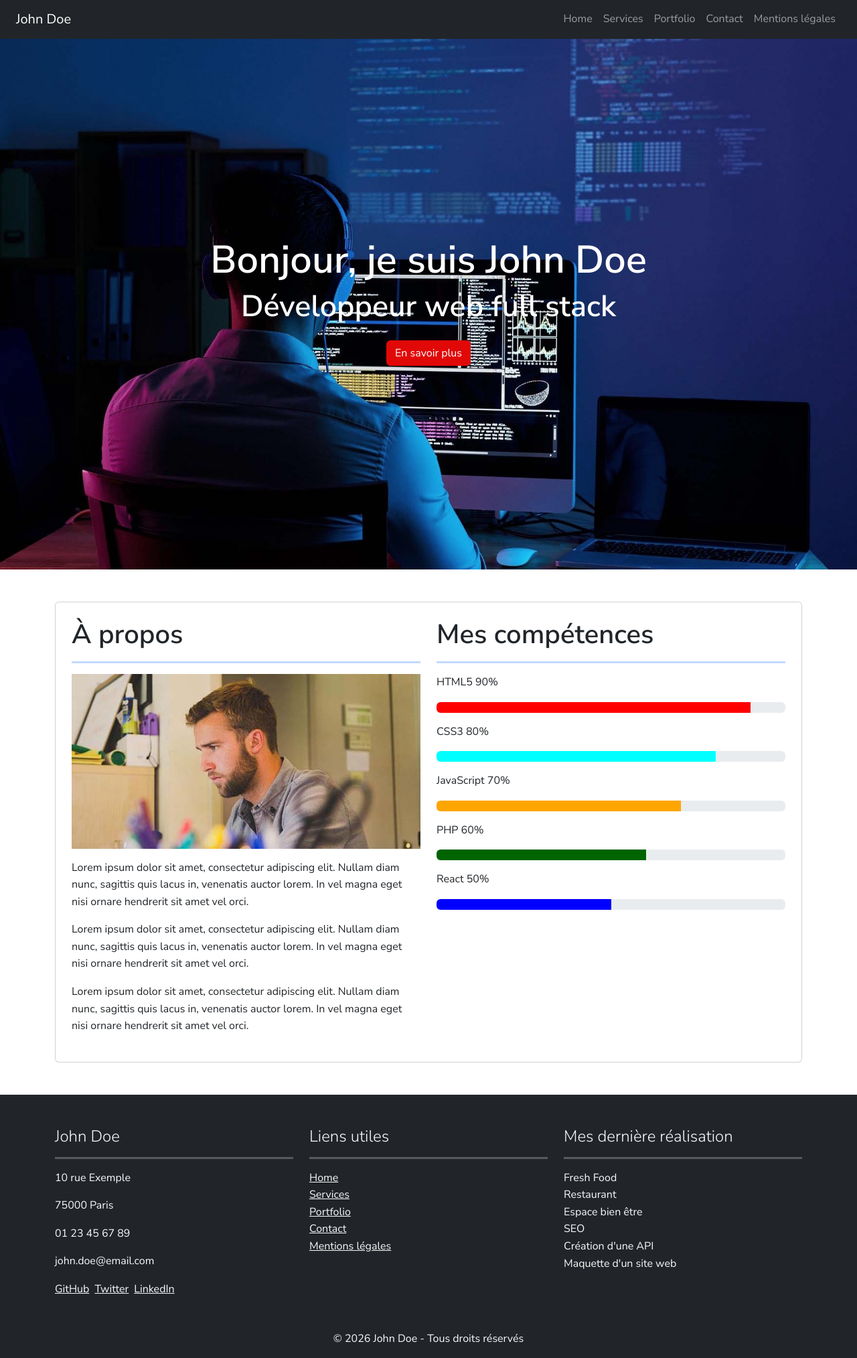
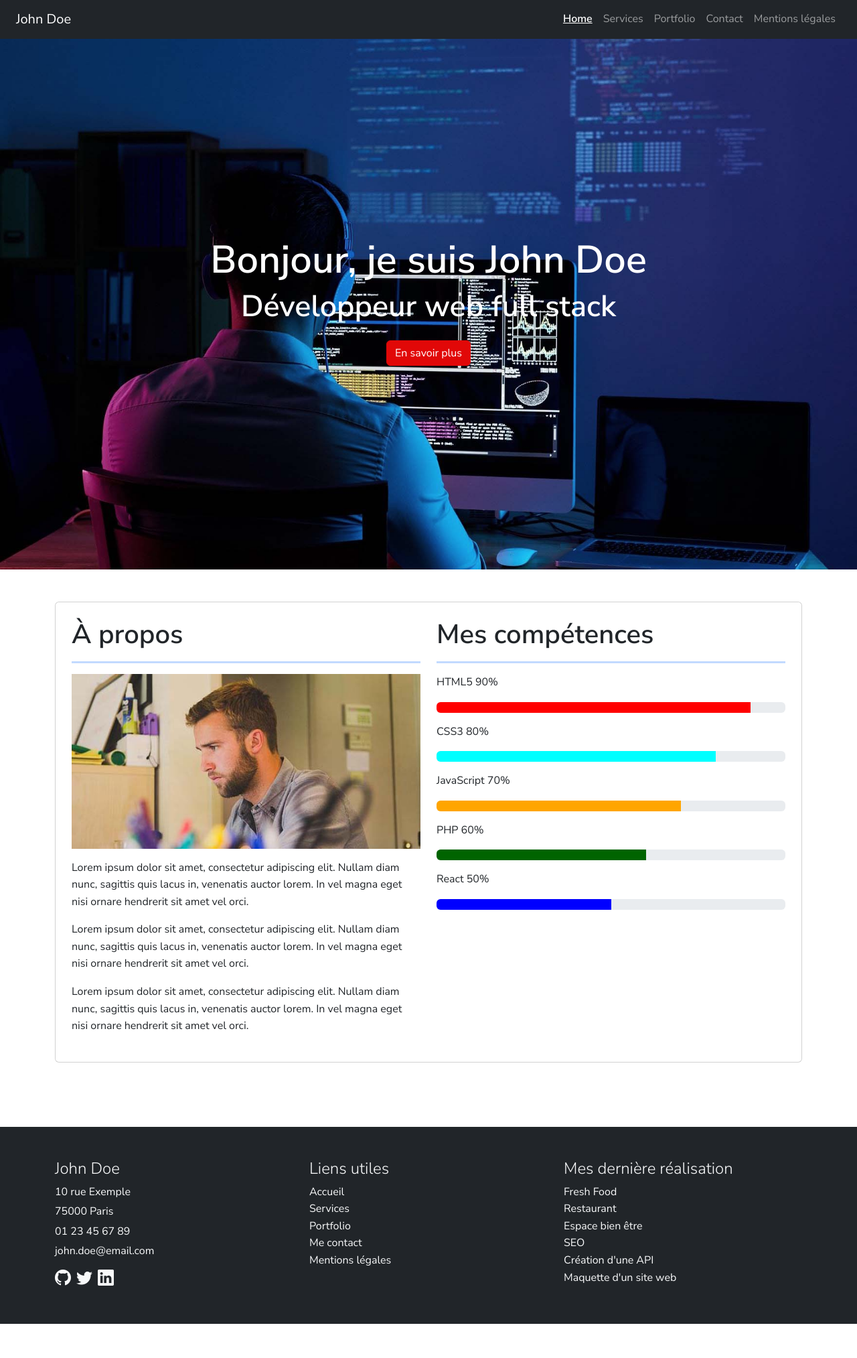
Before and after one commit to Luafan-8/portfolio-futur-web-dev, a React (Create React App) app: page / in a window 1280 px wide. Shown: the whole page at 67% size. After the commit the page ends 1976 px from the top, so only its background shows below. Built offline with nearby package versions, Linux system fonts and the light colour scheme.

Commit message:
Css Parti 3 amélioration de détail : hover,commentaire et ajout du css de Contact

```diff
--- a/src/App.js
+++ b/src/App.js
@@ -12,7 +12,6 @@ import MentionsLegales from "../src/pages/MentionLegales";
 function App() {
   return (
     <BrowserRouter>
-
       <Navbar />
 
       <Routes>
@@ -23,7 +22,16 @@ function App() {
         <Route path="/mentions-legales" element={<MentionsLegales />} />
       </Routes>
 
+      <div className="app-wrapper">
+      <Navbar />
+      <main className="flex-fill">
+        <Routes>
+          {/* tes routes */}
+        </Routes>
+      </main>
       <Footer />
+    </div>
+
 
     </BrowserRouter>
   );
--- a/src/components/Footer.jsx
+++ b/src/components/Footer.jsx
@@ -7,37 +7,34 @@ function Footer() {
         <div className="row">
 
           {/* PARTIE 1 : Infos John Doe */}
-          <div className="col-12 col-md-4 mb-4">
-            <h4>John Doe</h4>
-            <hr className="bg-light"/>
-            <p>10 rue Exemple</p>
-            <p>75000 Paris</p>
-            <p>01 23 45 67 89</p>
-            <p>john.doe@email.com</p>
+          <div className="col-12 col-md-4 mb-1 social-icons">
+            <h4 className="fs-4">John Doe</h4>
+            <p className="mb-1">10 rue Exemple</p>
+            <p className="mb-1">75000 Paris</p>
+            <p className="mb-1">01 23 45 67 89</p>
+            <p className="mb-1">john.doe@email.com</p>
             <div className="d-flex gap-2 mt-2">
-              <a href="https://github.com" target="_blank" rel="noopener noreferrer" className="text-light">GitHub</a>
-              <a href="https://twitter.com" target="_blank" rel="noopener noreferrer" className="text-light">Twitter</a>
-              <a href="https://linkedin.com" target="_blank" rel="noopener noreferrer" className="text-light">LinkedIn</a>
+              <a href="https://github.com" target="_blank" rel="noopener noreferrer" className="text-light"><i class="bi bi-github"></i></a>
+              <a href="https://twitter.com" target="_blank" rel="noopener noreferrer" className="text-light"><i class="bi bi-twitter"></i></a>
+              <a href="https://linkedin.com" target="_blank" rel="noopener noreferrer" className="text-light"><i class="bi bi-linkedin"></i></a>
             </div>
           </div>
 
           {/* PARTIE 2 : Navigation bis */}
-          <div className="col-12 col-md-4 mb-4">
-            <h4>Liens utiles</h4>
-            <hr className="bg-light"/>
+          <div className="col-12 col-md-4 mb-1 footer-links">
+            <h4 className="fs-4">Liens utiles</h4>
             <ul className="list-unstyled">
-              <li><Link to="/" className="text-light">Home</Link></li>
+              <li><Link to="/" className="text-light">Accueil</Link></li>
               <li><Link to="/services" className="text-light">Services</Link></li>
               <li><Link to="/portfolio" className="text-light">Portfolio</Link></li>
-              <li><Link to="/contact" className="text-light">Contact</Link></li>
+              <li><Link to="/contact" className="text-light">Me contact</Link></li>
               <li><Link to="/mentions-legales" className="text-light">Mentions légales</Link></li>
             </ul>
           </div>
 
           {/* PARTIE 3 : Réalisations */}
           <div className="col-12 col-md-4 mb-4">
-            <h4>Mes dernière réalisation</h4>
-            <hr className="bg-light" />
+            <h4 className="fs-4">Mes dernière réalisation</h4>
             <ul className="list-unstyled">
               <li>Fresh Food</li>
               <li>Restaurant</li>
@@ -51,10 +48,6 @@ function Footer() {
 
         </div>
 
-        {/* copyright */}
-        <div className="text-center mt-4">
-          <p className="mb-0">© 2026 John Doe - Tous droits réservés</p>
-        </div>
       </div>
     </footer>
   );
--- a/src/components/Navbar.jsx
+++ b/src/components/Navbar.jsx
@@ -1,50 +1,57 @@
-import { Link } from "react-router-dom";
+import { NavLink } from "react-router-dom";
 
 function Navbar() {
   return (
     <nav className="navbar navbar-expand-lg navbar-dark bg-dark px-4 fixed-top">
 
-      <Link className="navbar-brand" to="/">
+      {/* Brand */}
+      <NavLink className="navbar-brand" to="/" end>
         John Doe
-      </Link>
+      </NavLink>
 
+      {/* Toggler pour mobile */}
       <button
         className="navbar-toggler"
         type="button"
         data-bs-toggle="collapse"
         data-bs-target="#navbarNav"
+        aria-controls="navbarNav"
+        aria-expanded="false"
+        aria-label="Toggle navigation"
       >
         <span className="navbar-toggler-icon"></span>
       </button>
 
+      {/* Liens */}
       <div className="collapse navbar-collapse justify-content-end" id="navbarNav">
         <ul className="navbar-nav">
-
           <li className="nav-item">
-            <Link className="nav-link" to="/">Home</Link>
+            <NavLink className="nav-link" to="/" end>
+              Home
+            </NavLink>
           </li>
-
           <li className="nav-item">
-            <Link className="nav-link" to="/services">Services</Link>
+            <NavLink className="nav-link" to="/services">
+              Services
+            </NavLink>
           </li>
-
           <li className="nav-item">
-            <Link className="nav-link" to="/portfolio">Portfolio</Link>
+            <NavLink className="nav-link" to="/portfolio">
+              Portfolio
+            </NavLink>
           </li>
-
           <li className="nav-item">
-            <Link className="nav-link" to="/contact">Contact</Link>
+            <NavLink className="nav-link" to="/contact">
+              Contact
+            </NavLink>
           </li>
-
           <li className="nav-item">
-            <Link className="nav-link" to="/mentions-legales">
+            <NavLink className="nav-link" to="/mentions-legales">
               Mentions légales
-            </Link>
+            </NavLink>
           </li>
-
         </ul>
       </div>
-
     </nav>
   );
 }
--- a/src/index.css
+++ b/src/index.css
@@ -7,7 +7,17 @@ body {
   -webkit-font-smoothing: antialiased;
   -moz-osx-font-smoothing: grayscale;
 
-  padding-top: 50px; /* ajuster la page selon la navbar */
+  padding-top: 50px;
+}
+
+main {
+  flex: 1;
+}
+
+.app-wrapper {
+  min-height: 40vh;
+  display: flex;
+  flex-direction: column;
 }
 
 code {
@@ -20,6 +30,11 @@ hr {
   background: #0D6EFD
 }
 
+.short-hr {
+  margin: 15px 0;
+  height: 3px;
+}
+
 h1,h2,h3 {
   font-weight: 600;
 
@@ -30,6 +45,8 @@ h4,h5{
   font-weight: 300;
 }
 
+
+/* CSS du Home */
 .home-hero {
   height: 60vh;
   background-size: cover;
@@ -72,7 +89,7 @@ h4,h5{
   color: white;
 }
 
-.hero-content button:hover {
+.hero-content button:hover{
   background-color: darkred;
   border-color: darkred;
 }
@@ -80,6 +97,9 @@ h4,h5{
 button {
   text-align: center;
 }
+
+
+/* Css Modal */
 
 .github-modal {
   background-color: #121212 ;
@@ -112,7 +132,39 @@ button {
   margin-bottom: 4px;
 }
 
-.short-hr {
-  margin: 15px 0;
-  height: 3px;
+/* {Css contact} */
+
+.map-container {
+  height: 450px;
 }
+
+@media (min-width: 768px) {
+  .map-container {
+    height: 350;
+  }
+}
+
+/* CSS footer */
+.social-icons a {
+  font-size: 1.5rem;
+  transition: transform 0.3s ease, color 0.3s ease;
+}
+
+.social-icons a:hover {
+  color: white;
+}
+
+.footer-links a {
+  text-decoration: none;
+}
+
+.footer-links a:hover {
+  text-decoration: none;
+  color: white;
+  }
+
+  /* Css NavBar */
+  .navbar-nav .nav-link.active {
+  text-decoration: underline;
+  font-weight: 600;
+}
--- a/src/pages/Contact.jsx
+++ b/src/pages/Contact.jsx
@@ -7,23 +7,22 @@ function Contact() {
     <main className="container my-5">
 
       {/* titre */}
-      <h1 className="mb-2">Contact</h1>
-      <p>
-        Vous avez un projet ou une question ? N’hésitez pas à me contacter.
-      </p>
-      <hr />
+      <h1 className="mb-2 text-center">Contact</h1>
+      <p className="mb-2 text-center">Vous avez un projet ou une question ? N'hésitez pas à me contacter.</p>
+       <hr className="short-hr" style={{ width: "35%", margin: "20px auto", }} />
 
       {/* card */}
       <div className="card p-4 mt-4">
         <div className="row">
 
           {/* formulaire */}
-          <div className="col-12 col-md-6 mb-4">
+          <div className="contact-card col-12 col-md-6 mb-4">
             <h2 className="mb-3">Formulaire de contact</h2>
+             <hr className="short-hr"/>
 
             <form onSubmit={handleSubmit}>
 
-              <div className="mb-3">
+              <div className="mb-2">
               <input
                 type="text"
                 className="form-control"
@@ -32,7 +31,7 @@ function Contact() {
               />
             </div>
 
-            <div className="mb-3">
+            <div className="mb-2">
               <input
                 type="email"
                 className="form-control"
@@ -41,7 +40,7 @@ function Contact() {
               />
             </div>
 
-            <div className="mb-3">
+            <div className="mb-2">
               <input
                 type="tel"
                 className="form-control"
@@ -49,7 +48,7 @@ function Contact() {
               />
             </div>
 
-            <div className="mb-3">
+            <div className="mb-2">
               <input
                 type="text"
                 className="form-control"
@@ -57,18 +56,18 @@ function Contact() {
               />
             </div>
 
-            <div className="mb-3">
+            <div className="mb-2" >
               <textarea
                 className="form-control"
-                rows="4"
+                rows="12"
                 placeholder="Message"
                 required
               ></textarea>
             </div>
 
-            <button type="submit" className="btn btn-primary">
-              Envoyer
-            </button>
+            <div className="text-center">
+                <button type="submit" className="btn btn-primary px-2.5">Envoyer</button>
+            </div>
 
           </form>
 
@@ -77,20 +76,17 @@ function Contact() {
           {/* Adress */}
           <div className="col-12 col-md-6">
             <h2 className="mb-3">Mes coordonnées</h2>
+            <hr className="short-hr" />
 
-            <p><strong>Nom :</strong> John Doe</p>
-            <p><strong>Adresse :</strong> 10 rue Exemple</p>
-            <p><strong>Ville :</strong> 75000 Paris</p>
-            <p><strong>Téléphone :</strong> 01 23 45 67 89</p>
-            <p><strong>Email :</strong> john.doe@email.com</p>
+            <p className="mb-1 fw-bold fs-4">John Doe</p>
+            <p className="mb-1"><i class="bi bi-map"></i> 40 rue Laure Diebold</p>
+            <p className="mb-1"><i class="bi bi-geo-alt"></i> 69009 Lyon, France</p>
+            <p className="mb-1"><i class="bi bi-phone"></i> 01 23 45 67 89</p>
+            <p className="mb-1"><i class="bi bi-envelope-at"></i> john.doe@gmail.com</p>
 
             {/* google map */}
-            <div className="ratio ratio-16x9 mt-3">
-              <iframe
-                src="https://www.google.com/maps?q=Paris&output=embed"
-                title="Google Maps"
-                loading="lazy"
-              ></iframe>
+            <div className="ratio ratio-16x9 mt-4 map-container">
+              <iframe src="https://www.google.com/maps?q=40%20rue%20Laure%20Diebold%20Lyon&output=embed"></iframe>
             </div>
 
           </div>
```
Also changed, not shown: src/pages/Services.jsx (+3 -9 lines).
